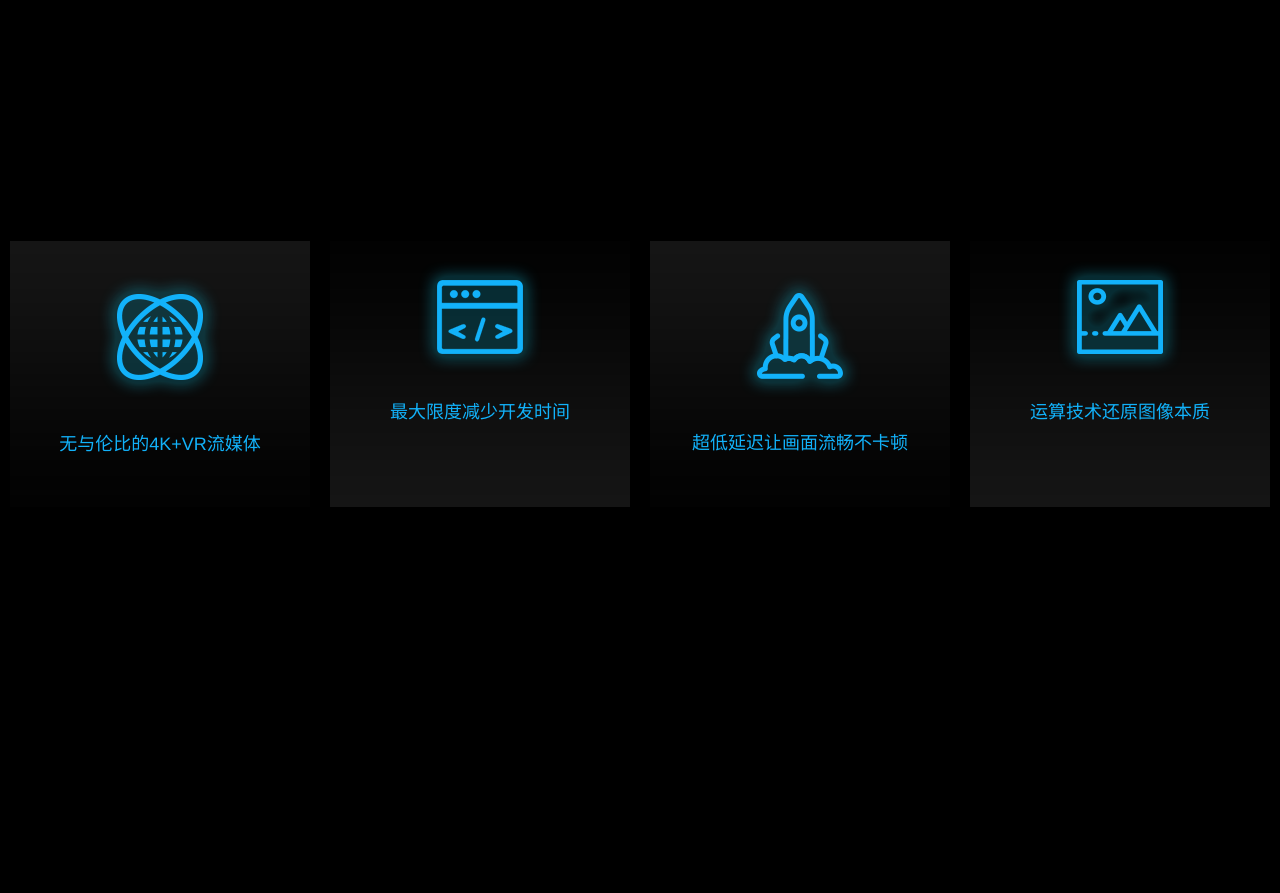
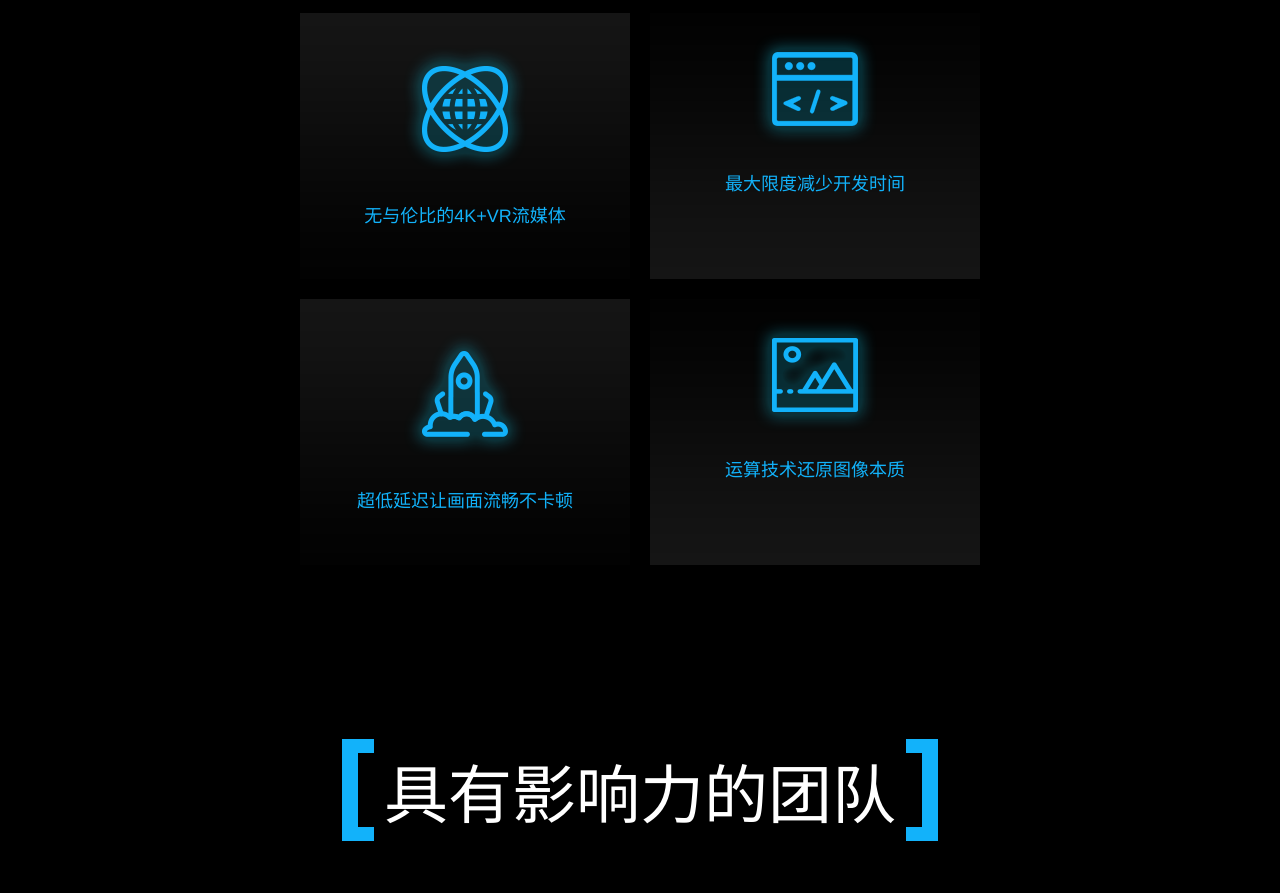
Before and after one commit to 342708096/GVR-website, a website: page index.html in a window 1280 px wide. Shown: the part 1883-2776 px from the top of the page. Drawn offline with Linux system fonts and the light colour scheme.

Commit message:
update layout

```diff
--- a/index.html
+++ b/index.html
@@ -34,6 +34,7 @@
     </div>
   </div>
   <div id="section3">
+    <div class="flex_container">
     <div class="ic_block_01">
       <img src="static/img/ic_media.png" alt="">
       <p class="desc c1">
@@ -46,6 +47,8 @@
         最大限度减少开发时间
       </p>
     </div>
+    </div>
+    <div class="flex_container">
     <div class="ic_block_01">
       <img src="static/img/ic_fluent.png" alt="">
       <p class="desc c1">
@@ -58,9 +61,10 @@
         运算技术还原图像本质
       </p>
     </div>
+    </div>
   </div>
   <div id="section4">
-    <div style="margin-top:200px">
+    <div style="margin-top:100px">
     <span class="ic_square" ><span>具有影响力的团队</span></span>
     </div>
     <p class="t3" style="margin-top: 55px;line-height: 55px">
@@ -89,7 +93,7 @@
     <a id="show-all" class="t5" style="margin-top: 150px;" href="javascript: void(0) ">展示所有团队成员</a>
   </div>
   <div id="section5">
-    <div style="margin-top:118px">
+    <div style="margin-top:100px">
       <span class="ic_square"><span>关注最新动态</span></span>
     </div>
     <div class="address" style="margin-top: 138px">
@@ -133,9 +137,12 @@
 </footer>
 <script src="static/js/particles.min.js"></script>
 <script>
-  particlesJS.load('section2', 'static/json/particles.json', function() {
-    console.log('callback - particles.js config loaded');
+  window.addEventListener('DOMContentLoaded', function(){
+    particlesJS.load('section2', 'static/json/particles.json', function() {
+      console.log('callback - particles.js config loaded');
+    });
   });
+
   var $showModal = document.querySelector('#showModal'),
    $closeModal = document.querySelector('#closeModal'),
   $modal = document.querySelector('#modal');
--- a/static/css/gvr.css
+++ b/static/css/gvr.css
@@ -100,7 +100,7 @@ footer{
 
 #section2{
   position: relative;
-  min-height: 928px;
+  height: 928px;
 }
 
 #section2>.desc{
@@ -118,17 +118,26 @@ footer{
 
 #section3{
   display: flex;
-  flex-wrap: nowrap;
+  flex-wrap: wrap;
   justify-content: center;
   align-items: center;
-  min-height: 870px;
+  align-content: center;
+  min-height: 700px;
   text-align: center;
+}
+
+.flex_container{
+  display: flex;
+  flex-wrap: wrap;
+  justify-content: center;
+  align-items: center;
+  align-content: center;
 }
 
 .ic_block_01,.ic_block_02 {
   width:330px;
   height:266px;
-  margin:0 10px;
+  margin:10px;
   display: flex;
   flex-flow: column nowrap;
   justify-content: flex-start;
@@ -152,16 +161,16 @@ footer{
 }
 
 .ic_block_01 {
-  background: url(../img/ic_block_01.png) no-repeat;
+  background: url('../img/ic_block_01.png') center center no-repeat;
   transition: box-shadow .5s ease;
 }
 
 .ic_block_02 {
-  background: url(../img/ic_block_02.png) no-repeat;
+  background: url('../img/ic_block_02.png') center center no-repeat;
   transition: box-shadow .5s ease;
 }
 
-#section3:hover .ic_block_01 {
+#section3 .ic_block_01 {
   -webkit-animation-duration: 5s;
   animation-duration: 5s;
   -webkit-animation-iteration-count: infinite;
@@ -170,7 +179,7 @@ footer{
   animation-name: glowing-shadow_01;
 }
 
-#section3:hover .ic_block_02 {
+#section3 .ic_block_02 {
   -webkit-animation-duration: 5s;
   animation-duration: 5s;
   -webkit-animation-iteration-count: infinite;
@@ -259,7 +268,7 @@ footer{
   width: 32px;
   height: 102px;
   margin-left: 10px;
-  background: url("../img/ic_square_right.png") no-repeat;
+  background: url("../img/ic_square_right.png") center center no-repeat;
   background-size: cover;
   content: ' '
 }
@@ -268,13 +277,13 @@ footer{
   width:256px;
   height:256px;
   border-radius: 50%;
-  background: url("../img/ic_circular.png") no-repeat;
+  background: url("../img/ic_circular.png") center center  no-repeat;
   background-size: cover;
   display: flex;
   flex-flow: row nowrap;
   justify-content: center;
   align-items: center;
-  margin: 0 12px;
+  margin: 12px;
   position: relative;
 }
 
```
